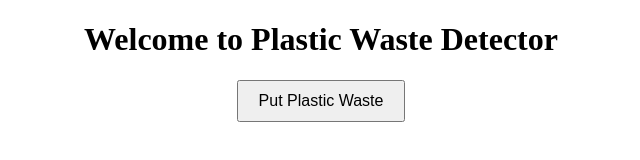
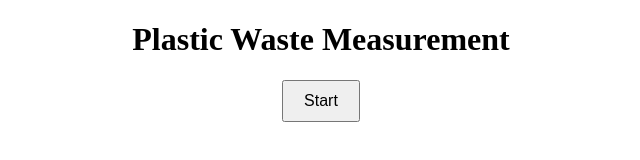
Before and after one commit to Bcack/CSPFINAL, a plain HTML site: page index.html in a window 1280 px wide. Shown: the whole page, without its empty margins (319-959 px from the left). Drawn offline with Linux system fonts and the light colour scheme.

Commit message:
Update index.html

```diff
--- a/index.html
+++ b/index.html
@@ -3,13 +3,13 @@
 <head>
     <meta charset="UTF-8">
     <meta name="viewport" content="width=device-width, initial-scale=1.0">
-    <title>Plastic Waste Detector</title>
+    <title>Plastic Waste Measurement</title>
     <link rel="stylesheet" href="styles.css">
 </head>
 <body>
     <div class="container">
-        <h1>Welcome to Plastic Waste Detector</h1>
-        <button onclick="redirectToInput()">Put Plastic Waste</button>
+        <h1>Plastic Waste Measurement</h1>
+        <button onclick="startProcess()">Start</button>
     </div>
 
     <script src="script.js"></script>
```
